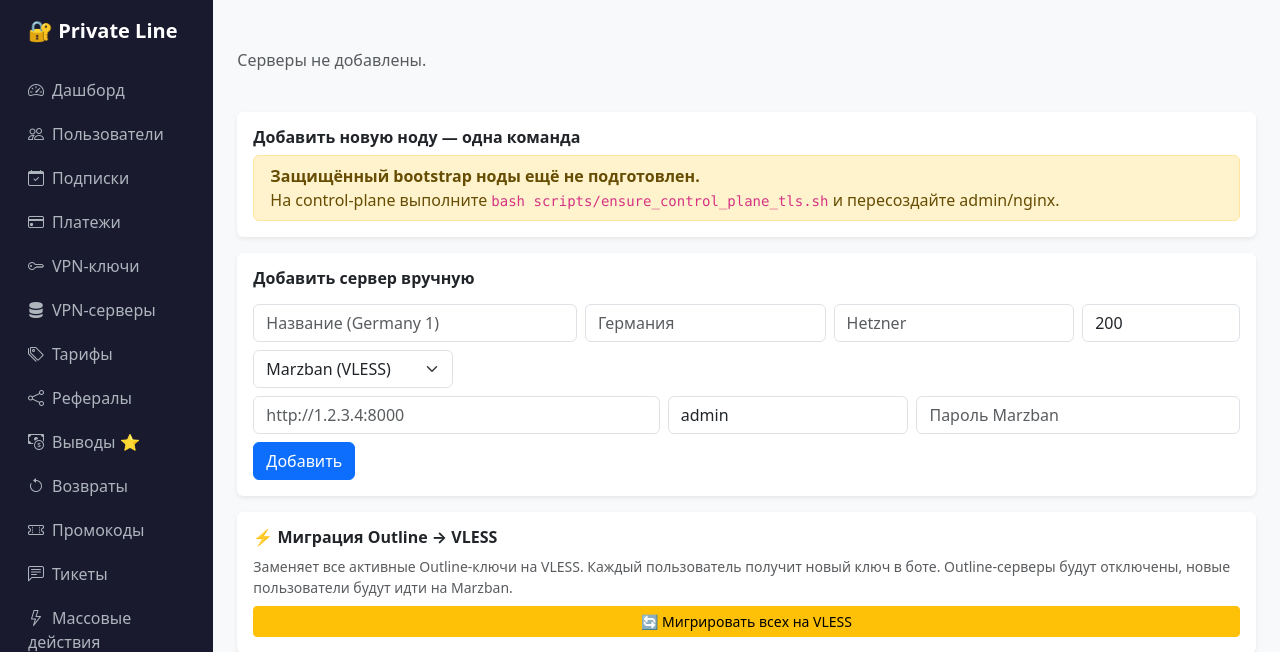
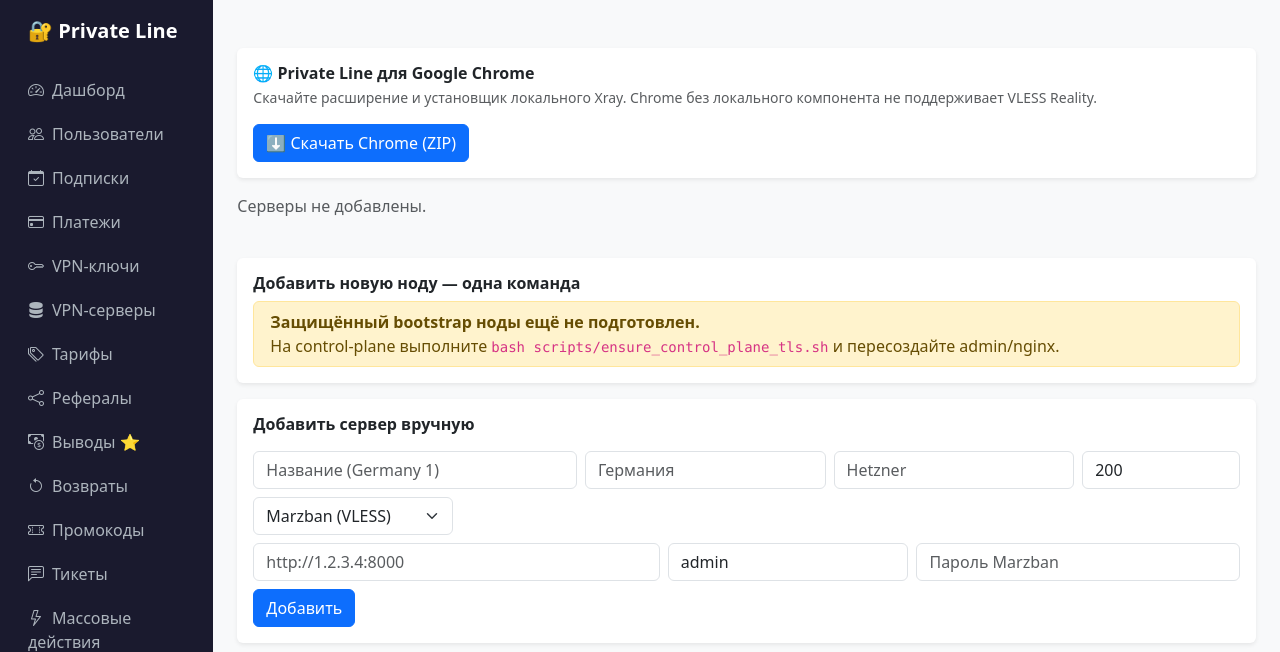
Before and after one commit to venomimonstro/Private-line-tg-claude, a FastAPI app: template admin/templates/servers_list.html in a window 1280 px wide. Shown: the top 652 px of the page. Run offline with FastAPI, Linux system fonts and the light colour scheme; the template is opened without the code that fills it, so the values that code supplies are empty; parts of the project's set-up code (start-up, migrations or seed data) failed here and were passed over.

Commit message:
ui(chrome): show Chrome client bundle download in VPN node admin

```diff
--- a/admin/templates/servers_list.html
+++ b/admin/templates/servers_list.html
@@ -1,5 +1,14 @@
 {% extends "base.html" %}
 {% block content %}
+<div class="card p-3 mb-3">
+  <div class="d-flex justify-content-between align-items-center flex-wrap gap-3">
+    <div>
+      <h6 class="mb-1 fw-bold">🌐 Private Line для Google Chrome</h6>
+      <div class="text-muted small">Скачайте расширение и установщик локального Xray. Chrome без локального компонента не поддерживает VLESS Reality.</div>
+    </div>
+    <a class="btn btn-primary" href="/admin/servers/chrome/download">⬇ Скачать Chrome (ZIP)</a>
+  </div>
+</div>
 <div class="row g-3 mb-4">
 {% for server in servers %}
 <div class="col-md-6">
```
